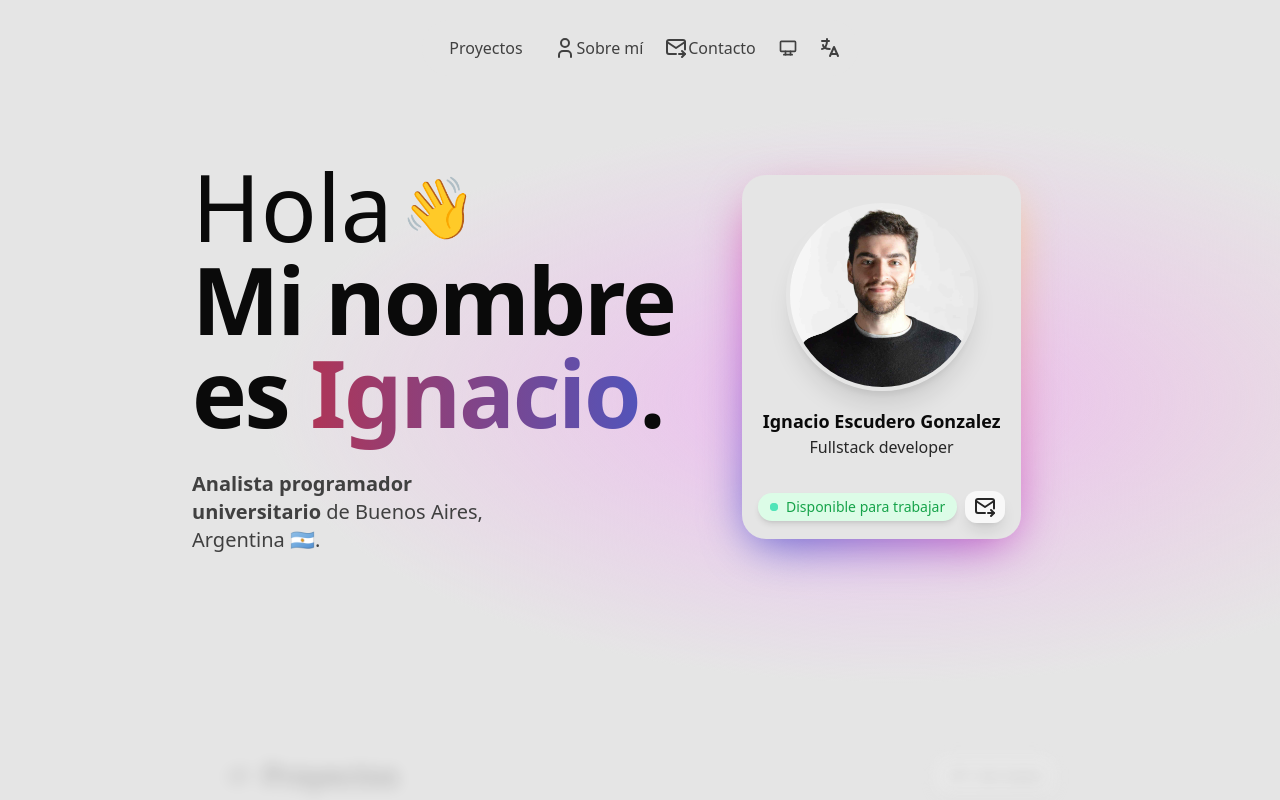
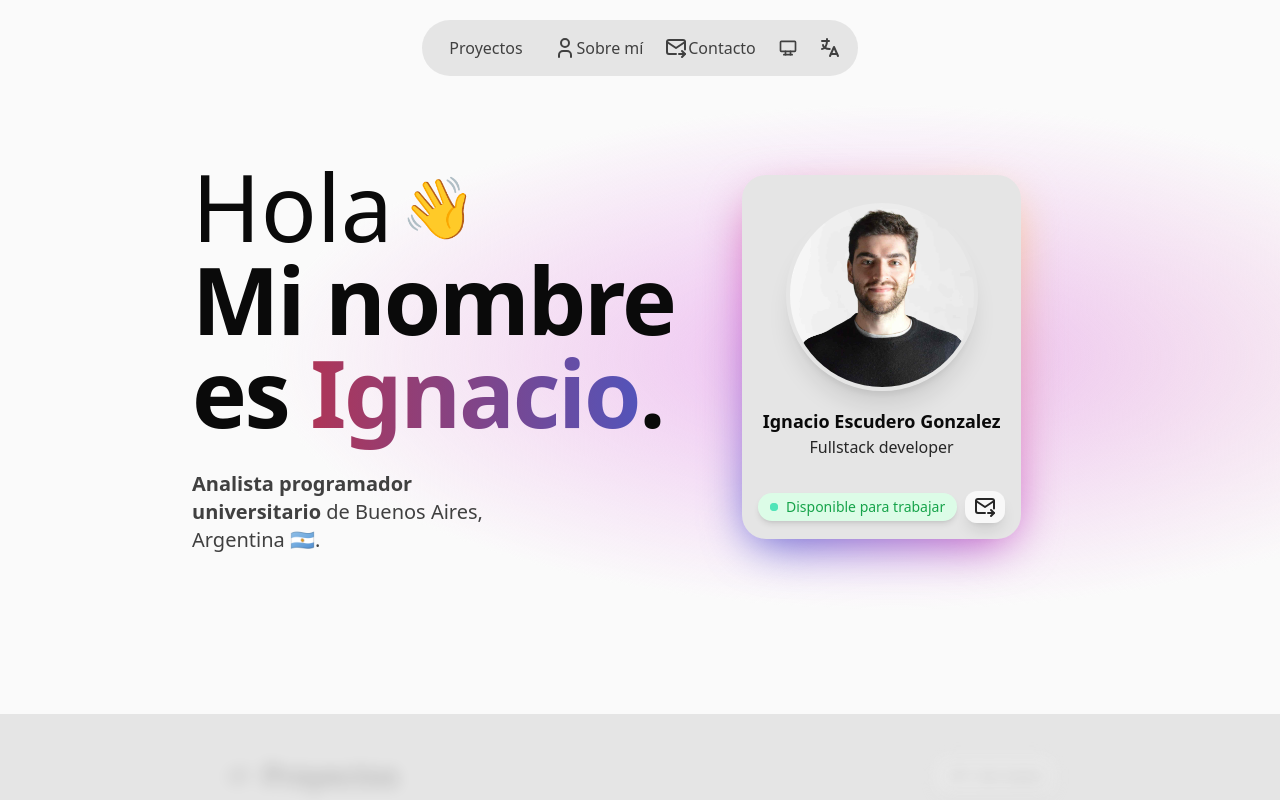
Before and after one commit to nachoeg/portfolio, an Astro site: page / in a window 1280 px wide. Shown: the top 800 px of the page. Built offline with nearby package versions, Linux system fonts and the light colour scheme; Astro itself is replaced by a stand-in of ours.

Commit message:
add hero container and limit height of backgroundGradient

```diff
--- a/src/components/BackgroundGradient.astro
+++ b/src/components/BackgroundGradient.astro
@@ -10,7 +10,7 @@
 >
 </div> -->
 <div
-  class="hidden md:block backgroundFade bg-[radial-gradient(_var(--tw-gradient-stops))] from-neutral-50/10 to-neutral-200 dark:from-neutral-950/50 dark:to-neutral-950 to-50%"
+  class="hidden md:block backgroundFade bg-[radial-gradient(_var(--tw-gradient-stops))] from-neutral-50/10 to-neutral-50 dark:from-neutral-950/50 dark:to-neutral-950 to-50%"
 >
 </div>
 <style>
@@ -19,6 +19,7 @@
     top: 0;
     z-index: -5;
     height: 100%;
+    max-height: 1000px;
     width: 100%;
     background-size: 140%;
   }
@@ -27,6 +28,7 @@
     top: 0;
     z-index: -10;
     height: 100%;
+    max-height: 1000px;
     width: 100%;
     background-size: 300%;
     background-position: left;
--- a/src/components/Hero.astro
+++ b/src/components/Hero.astro
@@ -3,7 +3,7 @@ import ProfileCard from "./ProfileCard.astro";
 ---
 
 <div
-  class="flex flex-col sm:flex-row w-full pt-24 sm:pt-40 text-center sm:text-left gap-10 sm:gap-0 justify-center"
+  class="flex flex-col sm:flex-row w-full pt-24 sm:pt-40 text-center sm:text-left gap-10 sm:gap-0 justify-center lg:max-w-4xl md:max-w-2xl"
 >
   <div class="my-auto">
     <h3
--- /dev/null
+++ b/src/components/HeroContainer.astro
@@ -0,0 +1,11 @@
+---
+const { id } = Astro.props;
+---
+
+<section
+  id={id}
+  data-section={id}
+  class={"scroll-m-20 relative w-full  pb-24 sm:pb-40  justify-center flex"}
+>
+  <slot />
+</section>
--- a/src/pages/index.astro
+++ b/src/pages/index.astro
@@ -3,6 +3,7 @@ import Layout from "../layouts/Layout.astro";
 import Hero from "../components/Hero.astro";
 import Projects from "../components/Projects.astro";
 import SectionContainer from "../components/SectionContainer.astro";
+import HeroContainer from "../components/HeroContainer.astro";
 import AboutMe from "../components/About.astro";
 import Contact from "../components/Contact.astro";
 import SectionTitle from "../components/SectionTitle.astro";
@@ -21,12 +22,12 @@ import Folders from "@/icons/Folders.astro";
   <Fragment slot="header">
     <NavTabs />
   </Fragment>
-  <BackgroundGradient />
+  <HeroContainer id="hero">
+    <BackgroundGradient />
+
+    <Hero />
+  </HeroContainer>
   <main class="mx-4">
-    <SectionContainer id="hero">
-      <Hero />
-    </SectionContainer>
-
     <SectionContainer id="projects">
       <SectionTitle>
         <CodeIcon class="size-7 flex-shrink-0" />
```
